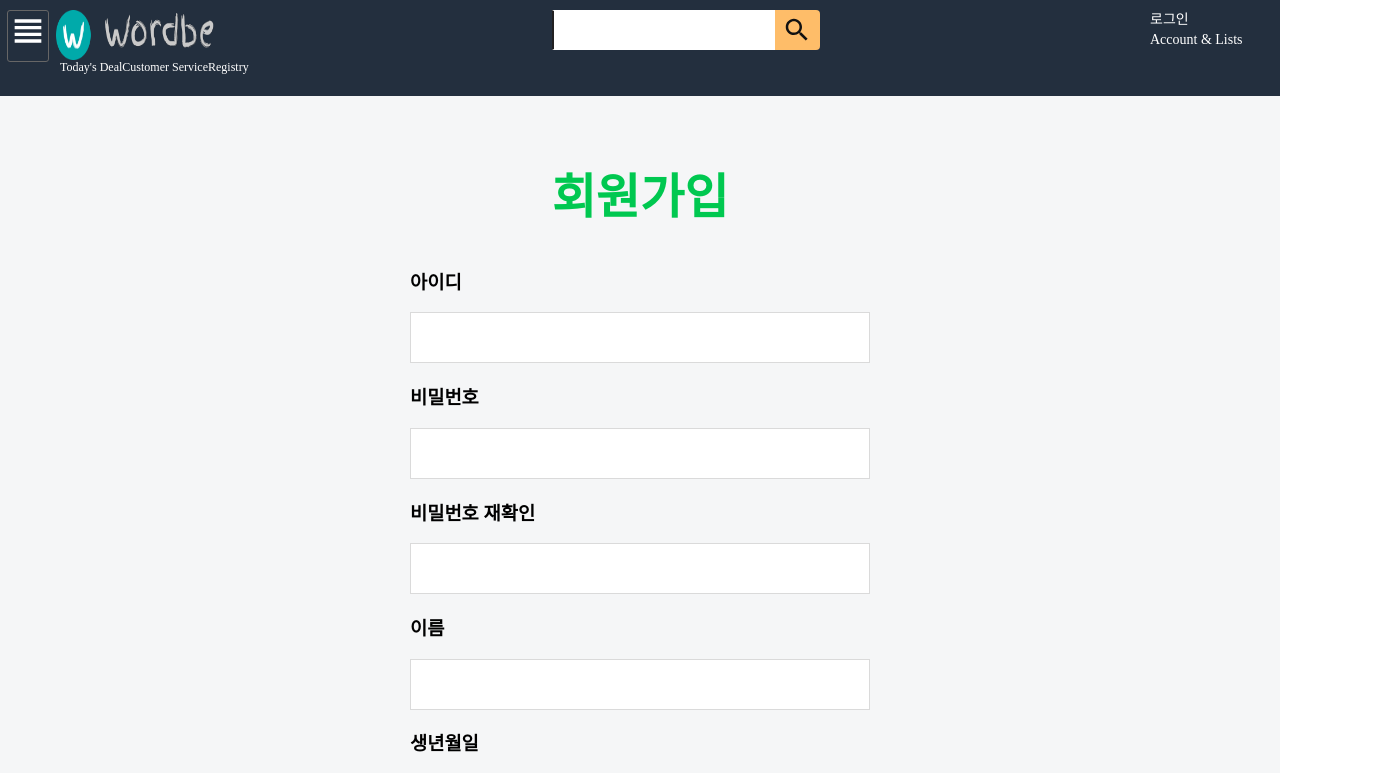
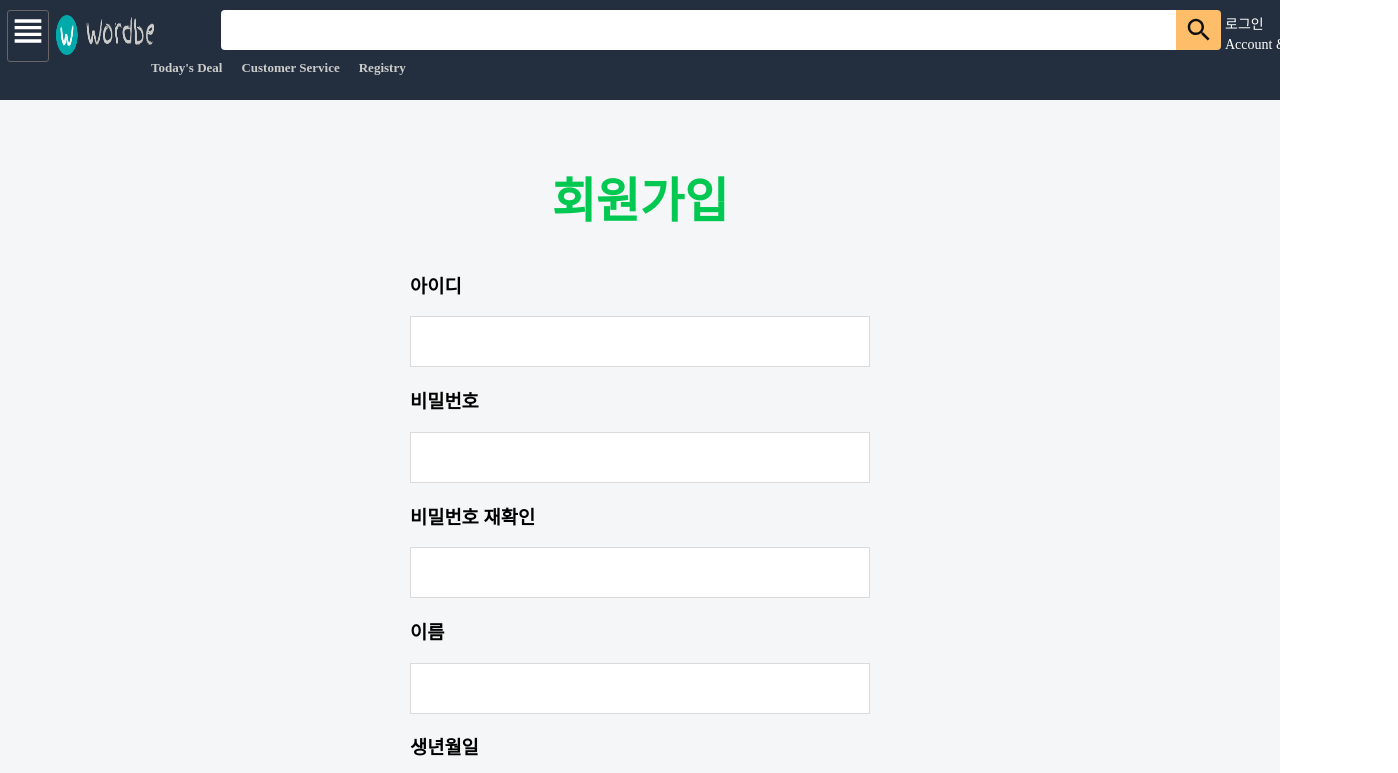
Before and after one commit to Wordbe/React, a React (Create React App) app in the folder wordblog/: page /sign-up in a window 1280 px wide. Shown: the top 773 px of the page, 1398 px wide, since content can reach past the window. Built offline with nearby package versions, Linux system fonts and the light colour scheme.

Commit message:
200426 navbar update

```diff
--- a/wordblog/src/component/footer/style.tsx
+++ b/wordblog/src/component/footer/style.tsx
@@ -3,7 +3,7 @@ import { darken, lighten } from 'polished';
 
 export const NavFooter = styled.div`
   background-color: #232F3E;
-  margin: 30px 0 8px 0;
+  margin: 0 0 8px 0;
   padding: 0;
 
   font-size: 1rem;
--- a/wordblog/src/component/header/index.tsx
+++ b/wordblog/src/component/header/index.tsx
@@ -1,11 +1,17 @@
-import React from "react";
-import { Route } from 'react-router-dom';
+import React, { useState } from "react";
 import * as S from "./style";
 import * as Nav from '../navigator/style';
 import LogoImage from '../../images/logo-wordbe-white.png'
 import { MdViewHeadline, MdSearch } from 'react-icons/md'
 
 function Header() {
+  const [navFill, setNavFill] = useState("");
+  const onNavFillChange = (e) => {
+    setNavFill(e.target.value);
+  }
+  const onClick = () => {
+    console.log(navFill);
+  }
 
   return (
     <>
@@ -16,43 +22,46 @@ function Header() {
               <Nav.NavHamburgerMenu>
                 <MdViewHeadline />
               </Nav.NavHamburgerMenu>
+              <Nav.NavLogoDiv>
+                <Nav.NavLogoLink to="/">
                   <Nav.NavLogo src={LogoImage}></Nav.NavLogo>
+                </Nav.NavLogoLink>
+              </Nav.NavLogoDiv>
             </Nav.NavLeft>
             <Nav.NavFill>
               <Nav.NavSearch>
                 <Nav.NavSearchBar>
-                  <Nav.NavLeft></Nav.NavLeft>
-                  <Nav.NavFill>
-                    <Nav.NavSearchField>
+                  <Nav.NavSearchFill>
                     <label id="nav-search-label" form="searchbartextbox"></label>
-                      <Nav.SearchBoxInput></Nav.SearchBoxInput>
-                    </Nav.NavSearchField>
-                  </Nav.NavFill>
-                  <Nav.NavRight>
+                    <Nav.SearchBoxInput type="text" onChange={onNavFillChange}></Nav.SearchBoxInput>
+                  </Nav.NavSearchFill>
+                  <Nav.NavSearchRight>
                     <Nav.SearchSubmit>
-                      <span><MdSearch type="submit" /></span>
+                      <span><MdSearch onClick={onClick} /></span>
                     </Nav.SearchSubmit>
-                  </Nav.NavRight>
+                  </Nav.NavSearchRight>
                 </Nav.NavSearchBar>
               </Nav.NavSearch>
             </Nav.NavFill>
             <Nav.NavRight>
+              <Nav.NavTools>
                 <Nav.NavSignIn>
                   <span>로그인</span>
                   <span>Account & Lists</span>
                 </Nav.NavSignIn>
+                <Nav.NavSignUpLink to="/sign-up">
+                  <span>회원가입</span>
+                </Nav.NavSignUpLink>
+              </Nav.NavTools>
             </Nav.NavRight>
           </S.NavBelt>
           <S.NavMain>
             <Nav.NavLeft></Nav.NavLeft>
             <Nav.NavFill>
               <Nav.NavList>
-                <span>Today's Deal</span>
-                <span>Customer Service</span>
-                <span>Registry</span>
-                <Route path="/today-deal" exact={true}>Today's Deal</Route>
-                <Route path="/customer-service" exact={true}>Customer Service</Route>
-                <Route path="/registry" exact={true}>Registry</Route>
+                <Nav.NavListLink to="/today-deal">Today's Deal</Nav.NavListLink>
+                <Nav.NavListLink to="/customer-service">Customer Service</Nav.NavListLink>
+                <Nav.NavListLink to="/registry">Registry</Nav.NavListLink>
               </Nav.NavList>
             </Nav.NavFill>
             <Nav.NavRight></Nav.NavRight>
--- a/wordblog/src/component/header/style.tsx
+++ b/wordblog/src/component/header/style.tsx
@@ -4,7 +4,7 @@ import styled from "styled-components/macro";
 
 export const Header = styled.header`
   width: 100%;
-  height: 6rem;
+  height: 100px;
   color: white;
   background-color: #232F3E;
 `;
@@ -23,11 +23,13 @@ export const NavBar = styled.div`
 export const NavBelt = styled.div`
   display: flex;
   width: 100%;
+  height: 60px;
   color: white;
 `;
 
 export const NavMain = styled.div`
   display: flex;
   width: 100%;
+  height: 40px;
   color: white;
 `;
--- /dev/null
+++ b/wordblog/src/component/link/style.tsx
@@ -0,0 +1,10 @@
+import { Link } from 'react-router-dom';
+import styled from 'styled-components';
+
+export const StyledLink = styled(Link)`
+    text-decoration: none;
+
+    &:focus, &:hover, &:visited, &:link, &:active {
+        text-decoration: none;
+    }
+`;
--- a/wordblog/src/component/navigator/style.tsx
+++ b/wordblog/src/component/navigator/style.tsx
@@ -1,12 +1,11 @@
 import styled from "styled-components/macro";
+import { StyledLink } from "../link/style";
 
 /*  flex: flex-grow flex-shrink flex-basis
  *  flex: none = 0 0 auto;
  */
 
 export const NavLeft = styled.div`
-  /* position: relative;
-  float: left; */
   margin-right: auto;
   width: auto;
   height: 60px;
@@ -18,16 +17,17 @@ export const NavFill = styled.div`
   margin: 0 auto;
   width: auto;
   height: 60px;
-  /* overflow: visible; */
 `;
 
 export const NavRight = styled.div`
-  /* position: relative;
-  float: right; */
   margin-left: auto;
   width: auto;
   height: 60px;
 `;
+
+/*
+ ************************************** NavBelt **************************************
+ */
 
 export const NavHamburgerMenu = styled.div`
   flex: none;
@@ -44,18 +44,36 @@ export const NavHamburgerMenu = styled.div`
   cursor: pointer;
 `;
 
-export const NavLogo = styled.img`
+export const NavLogoDiv = styled.div`
   flex: none;
   margin: 0;
   padding: 10px 0;
 
-  width: 165px;
+  width: 161px;
   height: 50px;
   cursor: pointer;
 `;
 
+export const NavLogoLink = styled(StyledLink)``;
+
+export const NavLogo = styled.img`
+  margin-top: 5px;
+  width: 103px;
+  height: 40px;
+  cursor: pointer;
+`;
+
+export const NavSearchFill = styled(NavFill)`
+  margin: 0;
+  width: 100%;
+`;
+
+export const NavSearchRight = styled(NavRight)`
+  margin: 0;
+`;
+
 export const NavSearch = styled.div`
-  width: auto;
+  width: 1000px;
   height: 60px;
   padding: 10px 4px;
 `;
@@ -63,13 +81,6 @@ export const NavSearch = styled.div`
 export const NavSearchBar = styled.form`
   height: 40px;
   display: flex;
-
-`;
-
-export const NavSearchField = styled.div`
-  height: 40px;
-  top: 5px;
-  border: none;
 `;
 
 export const SearchBoxInput = styled.input`
@@ -78,6 +89,10 @@ export const SearchBoxInput = styled.input`
   padding: 4px 10px;
   border-top: 1px solid transparent;
   border-bottom: 1px solid transparent;
+  border-left: 1px solid transparent;
+  border-right: none;
+  border-top-left-radius: 4px;
+  border-bottom-left-radius: 4px;
 
   color: #111;
   font-size: 15px;
@@ -106,6 +121,20 @@ export const SearchSubmit = styled.div`
   }
 `;
 
+export const NavTools = styled.div`
+  margin-top: 2px;
+  margin-right: 30px;
+  padding: 3px 0 0 0;
+  display: flex;
+`;
+
+export const NavSignUpLink = styled(StyledLink)`
+  padding: 10px 0;
+  color: white;
+  font-size: 14px;
+  cursor: pointer;
+`;
+
 export const NavSignIn = styled.div`
   width: 130px;
   height: 50px;
@@ -120,8 +149,22 @@ export const NavSignIn = styled.div`
   }
 `;
 
+
+
+/*
+ ************************************** NavMain **************************************
+ */
 export const NavList = styled.div`
-  margin: 0;
+  margin-left: 140px;
+  padding-left: 2px;
   width: 1160px;
   height: 40px;
 `;
+
+export const NavListLink = styled(StyledLink)`
+  margin: 1px 2px 12px 1px;
+  padding: 7px 8px 7px 8px;
+  color: #ccc;
+  font-size: 13px;
+  font-weight: bold;
+`;
--- a/wordblog/src/view/Main.tsx
+++ b/wordblog/src/view/Main.tsx
@@ -1,6 +1,6 @@
 import React from 'react';
 import * as S from "./style";
-import BannerImg from '../images/store.png';
+import BannerImg from '../images/world-network.jpg';
 
 type MainProps = {
   name: String
@@ -9,11 +9,11 @@ type MainProps = {
 function Main({ name }: MainProps) {
   return (
     <>
-      <S.pageContent>PageContent
+      <S.pageContent>
         <S.DesktopBanner>
           <S.BannerImage src={BannerImg}></S.BannerImage>
         </S.DesktopBanner>
-        <S.GwLayout>GwLayout</S.GwLayout>
+        <S.GwLayout></S.GwLayout>
       </S.pageContent>
     </>
   )
--- a/wordblog/src/view/style.tsx
+++ b/wordblog/src/view/style.tsx
@@ -1,8 +1,8 @@
 import styled from "styled-components/macro";
 
 export const pageContent = styled.div`
-  background-color: rgb(234, 237, 237);
-  margin: 0 auto;
+  background-color: white;
+  margin: 0 auto 20px;
   width: 100%;
 `;
 
@@ -15,8 +15,8 @@ export const DesktopBanner = styled.div`
 `;
 
 export const BannerImage = styled.img`
-  width: 700px;
-  height: 400px;
+  width: 1200px;
+  height: 600px;
 `;
 
 export const GwLayout = styled.div`
```
Also changed, not shown: wordblog/src/images/world-network.jpg (added). Lines whose indentation alone changed are shown as unchanged.
